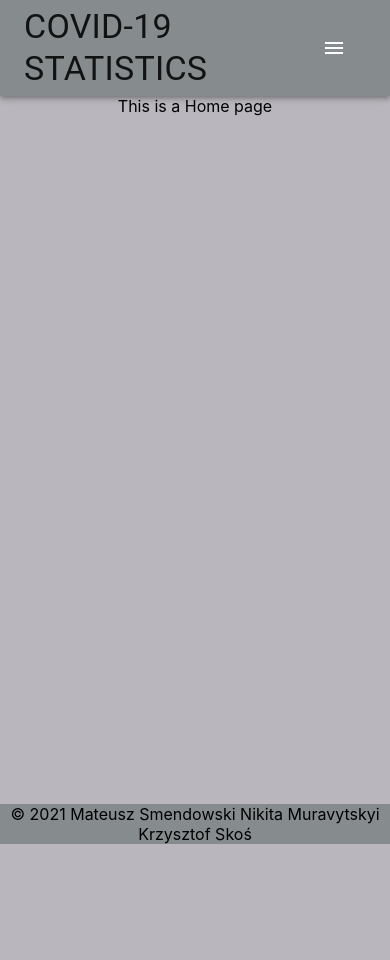
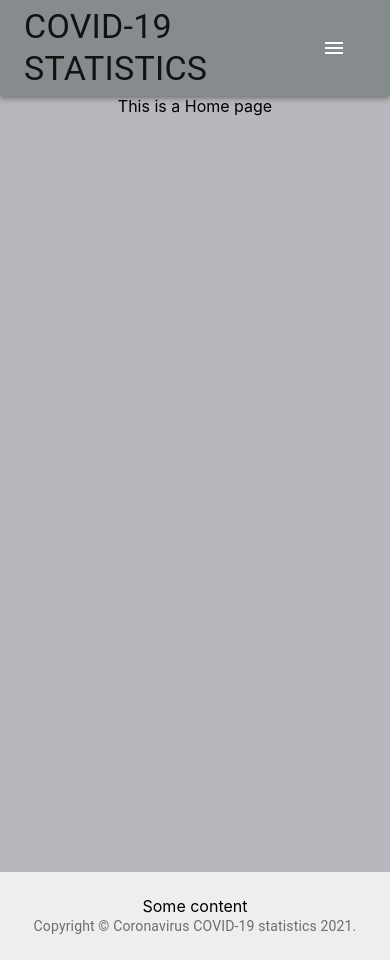
Before and after one commit to Smendowski/covid19-statistics, a React (Create React App) app in the folder frontend/: page / in a window 390 px wide. Before the commit the page ends 844 px from the top, so only its background shows below. Built offline with nearby package versions, Linux system fonts and the light colour scheme.

Commit message:
Fotter and Grafana-Map connecting
- IFrame installation
- basic footer template
- Responsive grafana's map connection

```diff
--- a/frontend/package.json
+++ b/frontend/package.json
@@ -8,6 +8,7 @@
     "@testing-library/user-event": "^12.6.0",
     "react": "^17.0.1",
     "react-dom": "^17.0.1",
+    "react-iframe": "^1.8.0",
     "react-scripts": "4.0.1",
     "web-vitals": "^0.2.4"
   },
--- a/frontend/src/components/Footer.js
+++ b/frontend/src/components/Footer.js
@@ -1,12 +1,50 @@
 import React from 'react';
-import styles from './Footer.module.css';
+import Typography from '@material-ui/core/Typography';
+import { makeStyles } from '@material-ui/core/styles';
+import Container from '@material-ui/core/Container';
+import Link from '@material-ui/core/Link';
+
+function Copyright() {
+  return (
+    <Typography variant="body2" color="textSecondary">
+      {'Copyright © '}
+      <Link color="inherit" href="https://g01.labagh.pl/">
+        Coronavirus COVID-19 statistics
+      </Link>{' '}
+      {new Date().getFullYear()}
+      {'.'}
+    </Typography>
+  );
+}
+
+const useStyles = makeStyles((theme) => ({
+  root: {
+    display: 'flex',
+    flexDirection: 'column',
+    minHeight: '100vh',
+  },
+  footer: {
+    padding: theme.spacing(3, 2),
+    marginTop: 'auto',
+    backgroundColor:
+      theme.palette.type === 'light' ? theme.palette.grey[200] : theme.palette.grey[800],
+    position: 'relative'
+  },
+}));
 
 const Footer = () => {
-    return (
-        <div className={styles.footer}>
-            &copy; {new Date().getFullYear()} Mateusz Smendowski  Nikita Muravytskyi Krzysztof Skoś
-        </div>
-    )
+  const classes = useStyles();
+
+  return (
+    <div className={classes.root}>
+      <footer className={classes.footer}>
+        <Container maxWidth="sm">
+          <Typography variant="body3">Some content</Typography>
+          <Copyright />
+        </Container>
+      </footer>
+    </div>
+  );
 }
 
 export default Footer;
--- a/frontend/src/components/Footer.module.css
+++ /dev/null
@@ -1,9 +0,0 @@
-.footer{
-    position: fixed;
-    left: 0;
-    bottom: 0;
-    width: 100%;
-    background-color: #868B8E;
-    color: black;
-    text-align: center;
-}
--- a/frontend/src/components/Map.js
+++ b/frontend/src/components/Map.js
@@ -1,7 +1,24 @@
 import React from 'react';
+import Iframe from 'react-iframe';
+import { makeStyles } from '@material-ui/core/styles';
+
+const useStyles = makeStyles((theme) => ({
+    map: {
+        width: '99vw',
+        height: '90vh',
+        position: 'absolute',
+        marginLeft: 'auto',
+        marginRight: 'auto',
+    }
+}));
 
 const Map = () => {
-    return <div>This is the page with a map</div>
+    const classes = useStyles();
+    return <div>
+        <Iframe className={ classes.map }
+            url="http://bazy.labagh.pl:3001/d-solo/wF8hSd-Gk/new-dashboard-copy?orgId=1&from=1609769590748&to=1609791190749&panelId=2"
+        />
+    </div>
 };
 
 export default Map;
```
Also changed, not shown: 1 other file (tests, documents, lock files or other folders).
